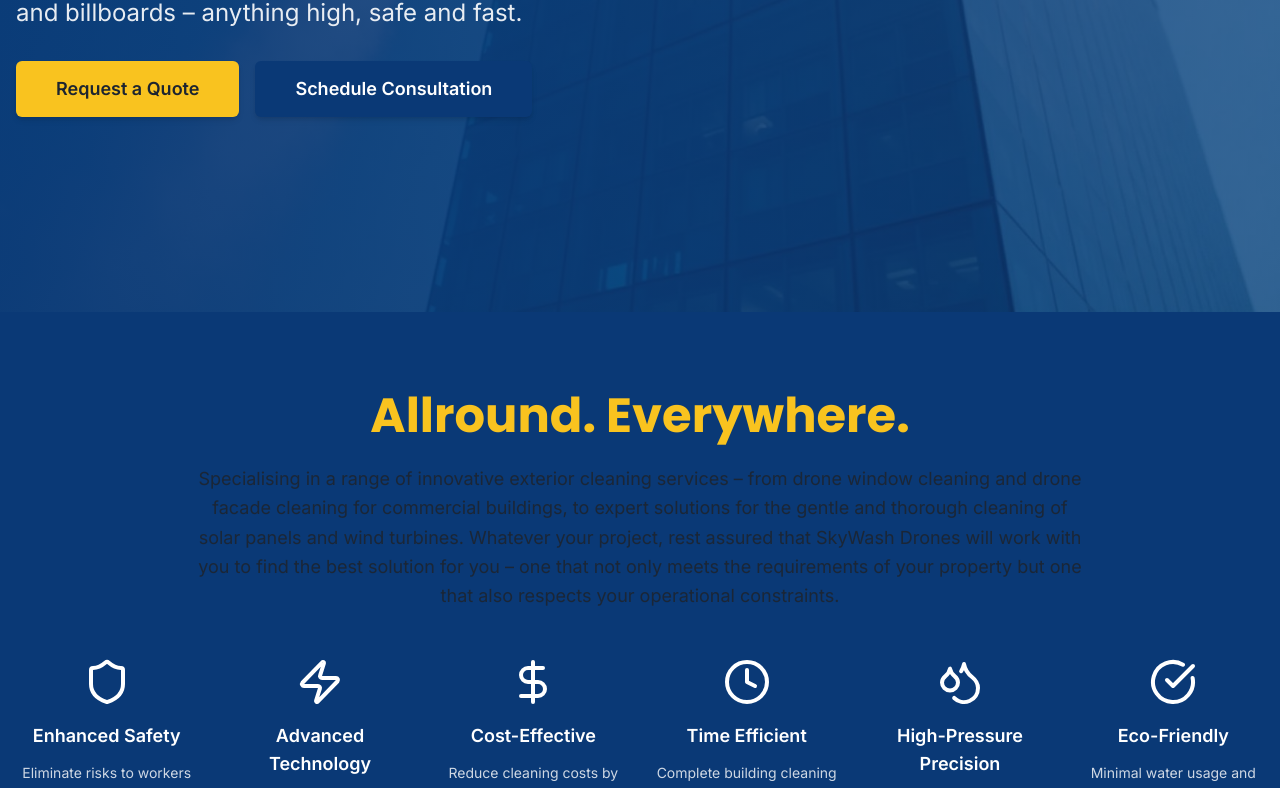
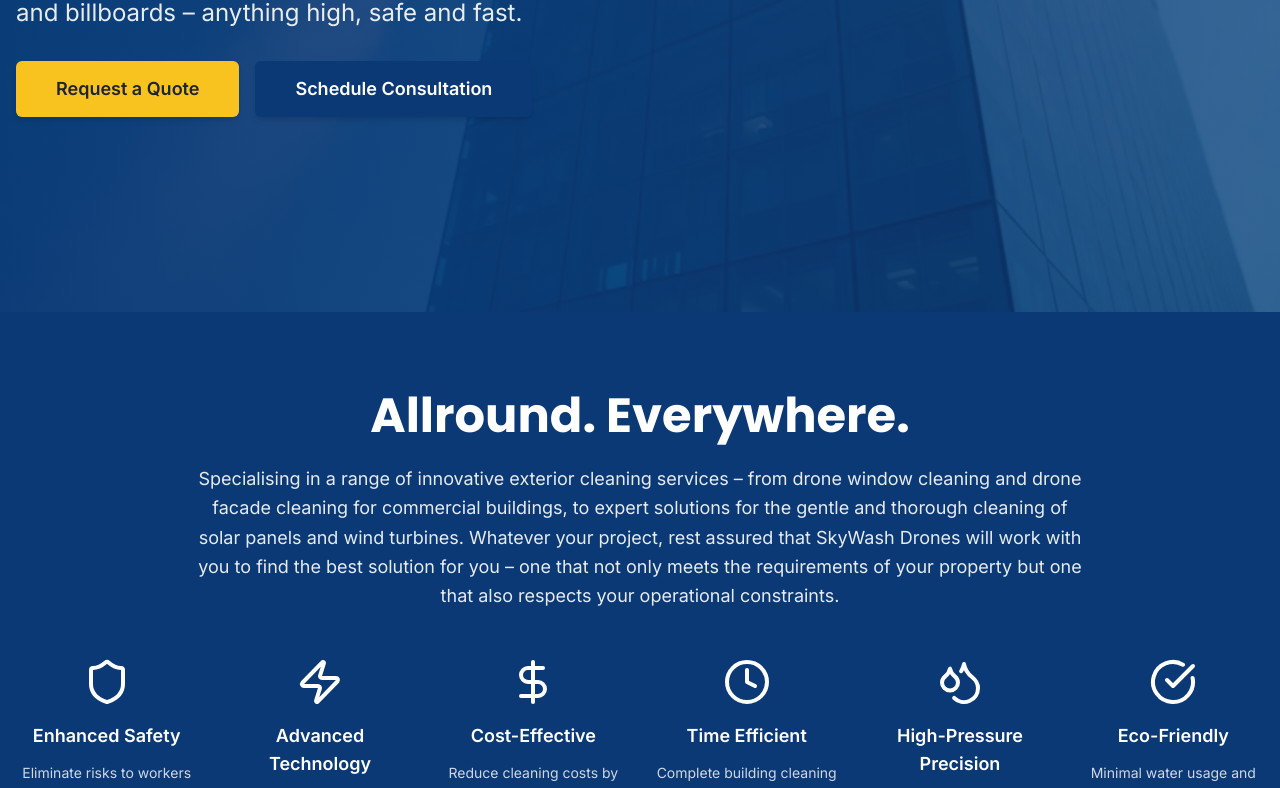
Before and after one commit to XanderJks/aero-wash-pro, a React (Vite) app: page / in a window 1280 px wide. Shown: the part 488-1276 px from the top of the page. Built offline with nearby package versions, Linux system fonts and the light colour scheme; the HTML template or start-up script is replaced by a standard one.

Commit message:
Refactor: Change text color to white

```diff
--- a/src/components/Features.tsx
+++ b/src/components/Features.tsx
@@ -40,10 +40,10 @@ const Features = () => {
     <section id="features" className="py-20 bg-primary">
       <div className="container mx-auto px-4">
         <div className="text-center mb-12">
-          <h2 className="font-heading text-4xl md:text-5xl font-bold mb-6 text-accent">
+          <h2 className="font-heading text-4xl md:text-5xl font-bold mb-6 text-white">
             Allround. Everywhere.
           </h2>
-          <p className="text-lg text-foreground/90 max-w-4xl mx-auto leading-relaxed">
+          <p className="text-lg text-white/90 max-w-4xl mx-auto leading-relaxed">
             Specialising in a range of innovative exterior cleaning services – from drone window cleaning and drone facade cleaning for commercial buildings, to expert solutions for the gentle and thorough cleaning of solar panels and wind turbines. Whatever your project, rest assured that SkyWash Drones will work with you to find the best solution for you – one that not only meets the requirements of your property but one that also respects your operational constraints.
           </p>
         </div>
```
